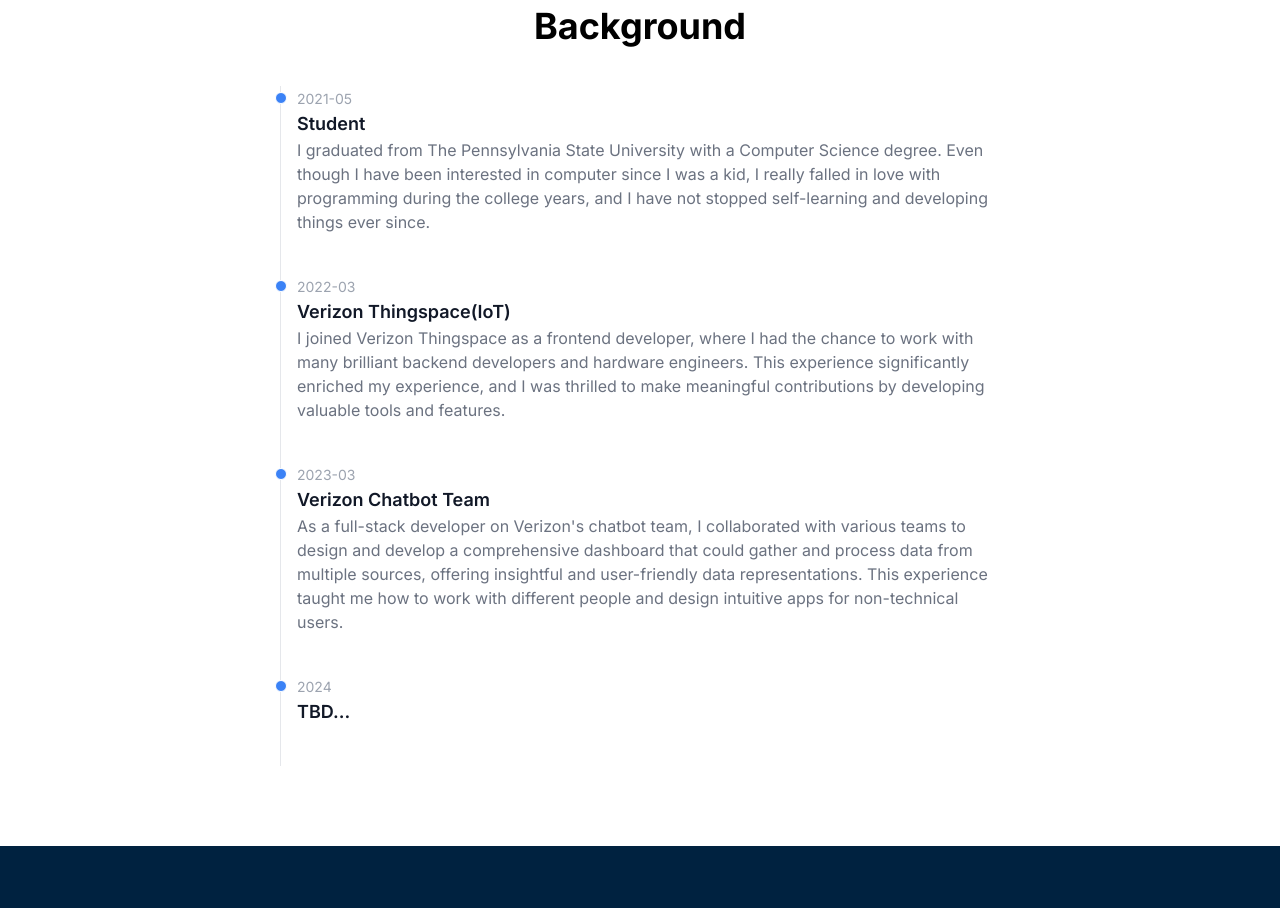
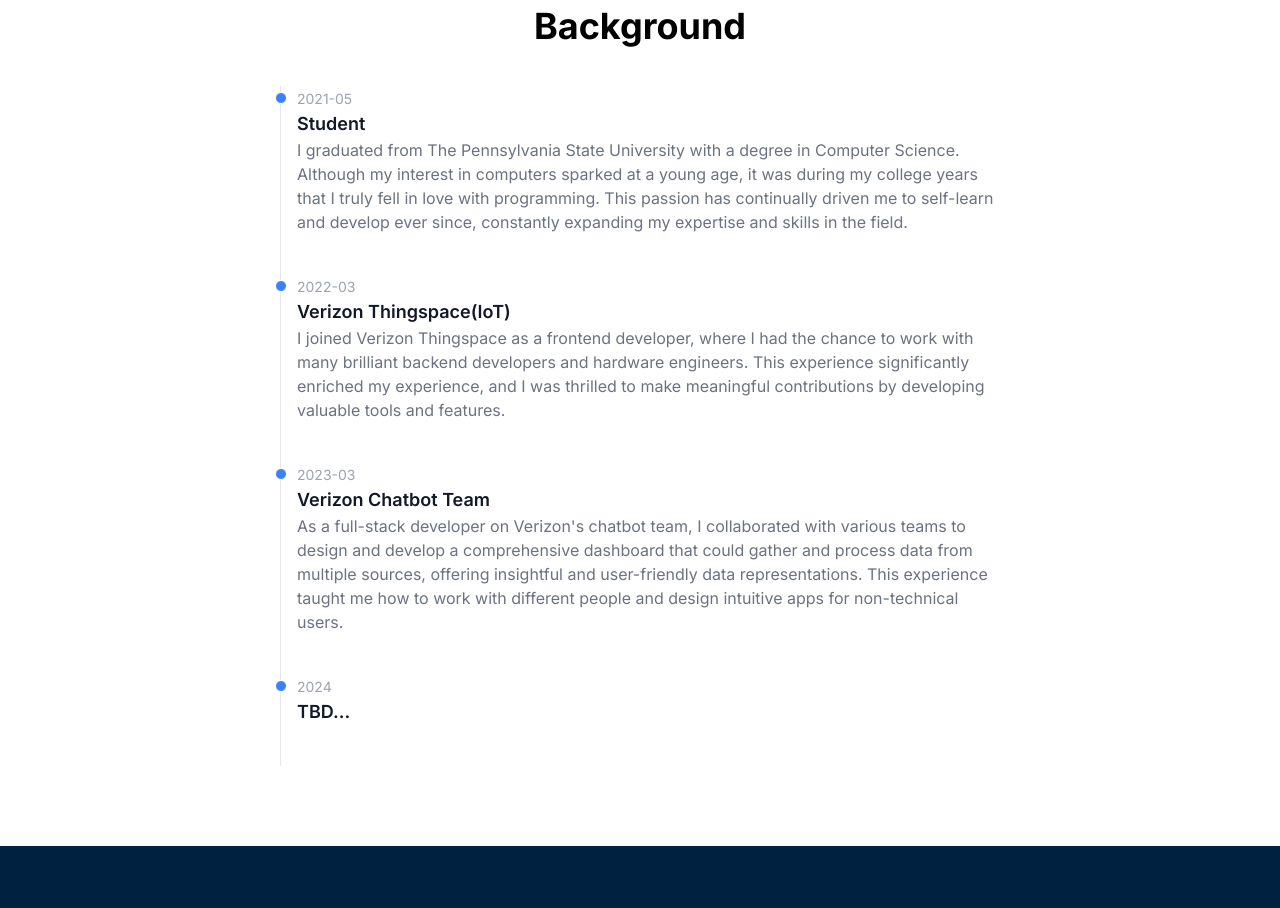
Before and after one commit to FrankYufeiYang/my-website, a Next.js app: page / in a window 1280 px wide. Shown: the part 1700-2608 px from the top of the page. Built offline with nearby package versions, Linux system fonts and the light colour scheme.

Commit message:
background change

```diff
--- a/app/components/background.jsx
+++ b/app/components/background.jsx
@@ -4,7 +4,7 @@
       date: '2021-05',
       title: 'Student',
       description:
-        'I graduated from The Pennsylvania State University with a Computer Science degree. Even though I have been interested in computer since I was a kid, I really falled in love with programming during the college years, and I have not stopped self-learning and developing things ever since. ',
+        'I graduated from The Pennsylvania State University with a degree in Computer Science. Although my interest in computers sparked at a young age, it was during my college years that I truly fell in love with programming. This passion has continually driven me to self-learn and develop ever since, constantly expanding my expertise and skills in the field.',
     },
     {
       date: '2022-03',
```
